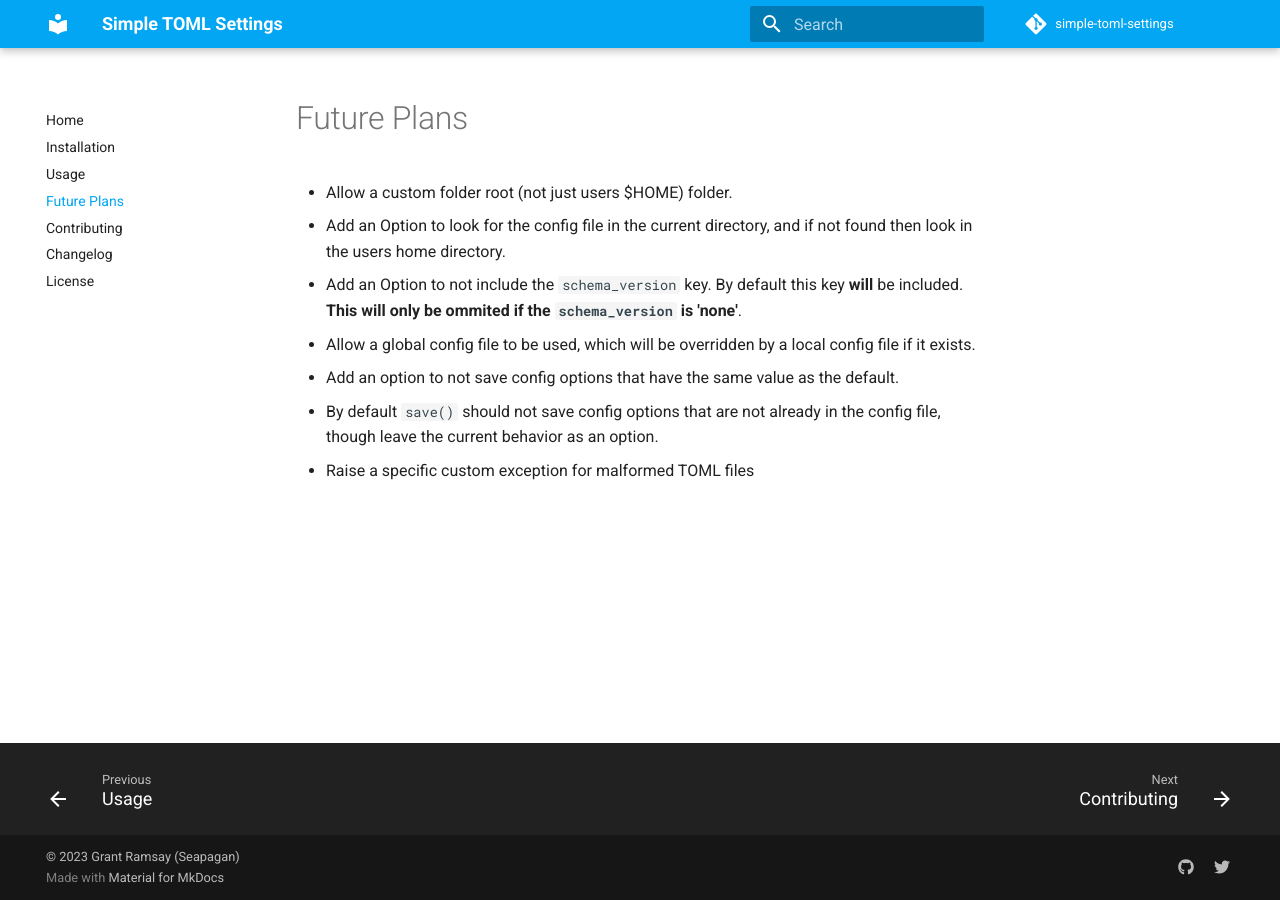
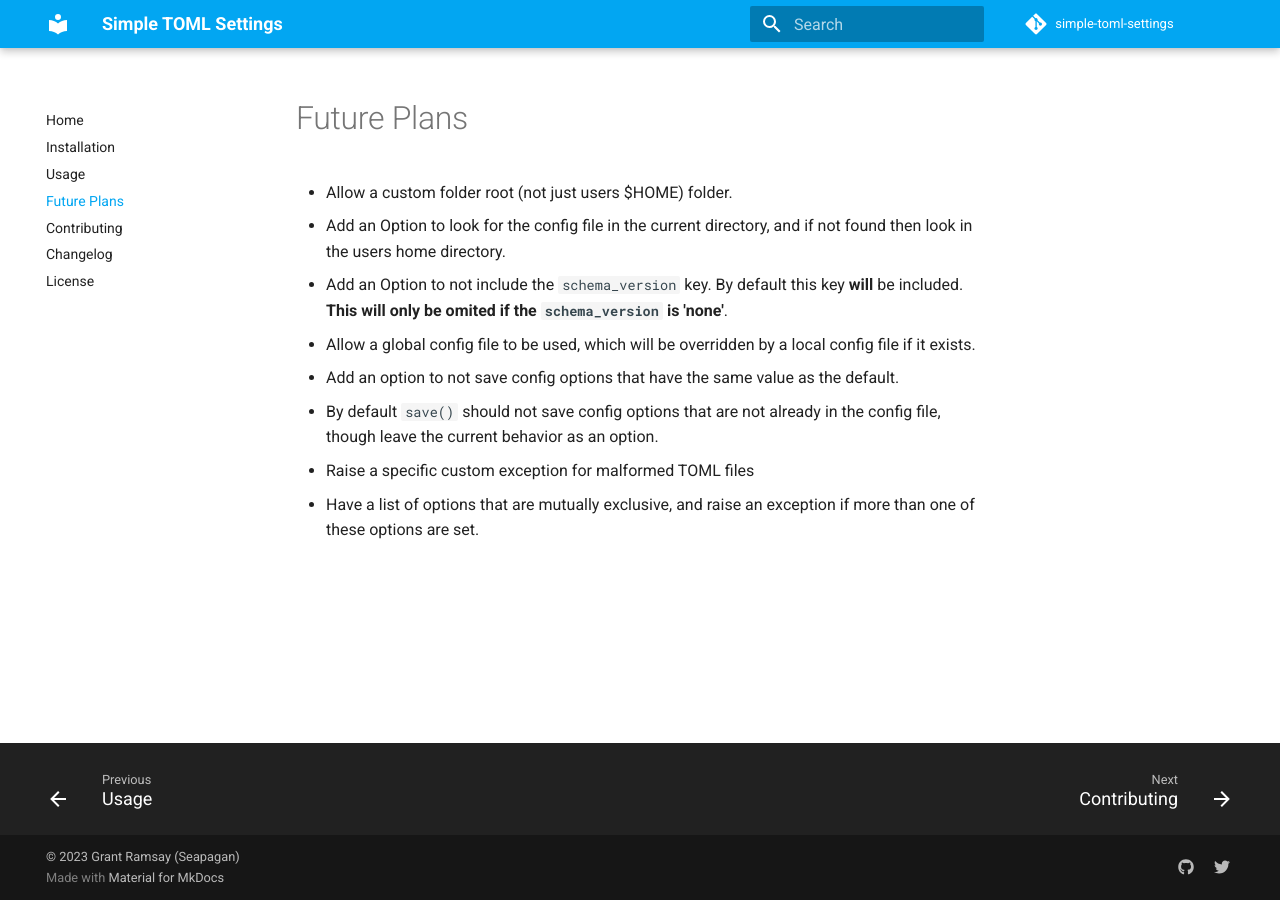
Before and after one commit to seapagan/simple-toml-settings, an MkDocs documentation site: the page built from docs/future-plans.md, in a window 1280 px wide. Built offline with MkDocs 1.6.1 and Material for MkDocs 9.7.7, drawn with Linux system fonts in a browser that asks for light colours; comment, search, counter and statistics services are not loaded.

Commit message:
modify TODO
Signed-off-by: Grant Ramsay <seapagan@gmail.com>

```diff
--- a/TODO.md
+++ b/TODO.md
@@ -4,7 +4,7 @@
 - Add an Option to look for the config file in the current directory, and if not
   found then look in the users home directory.
 - Add an Option to not include the `schema_version` key. By default this key
-  **will** be included. **This will only be ommited if the `schema_version` is
+  **will** be included. **This will only be omited if the `schema_version` is
   'none'**.
 - Allow a global config file to be used, which will be overridden by a local
   config file if it exists.
@@ -13,3 +13,5 @@
 - By default `save()` should not save config options that are not already in the
   config file, though leave the current behavior as an option.
 - Raise a specific custom exception for malformed TOML files
+- Have a list of options that are mutually exclusive, and raise an exception if
+  more than one of these options are set.
```
